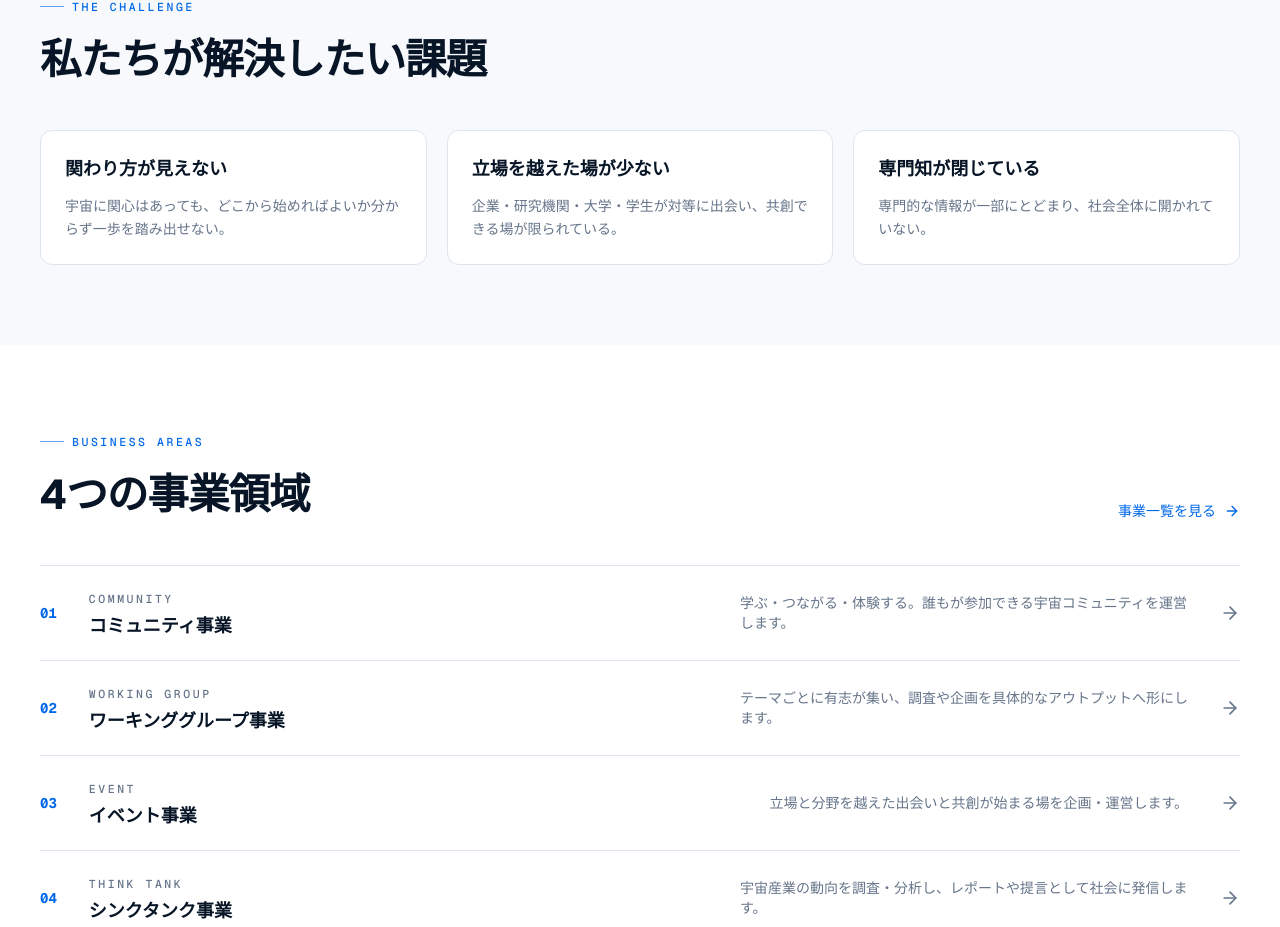
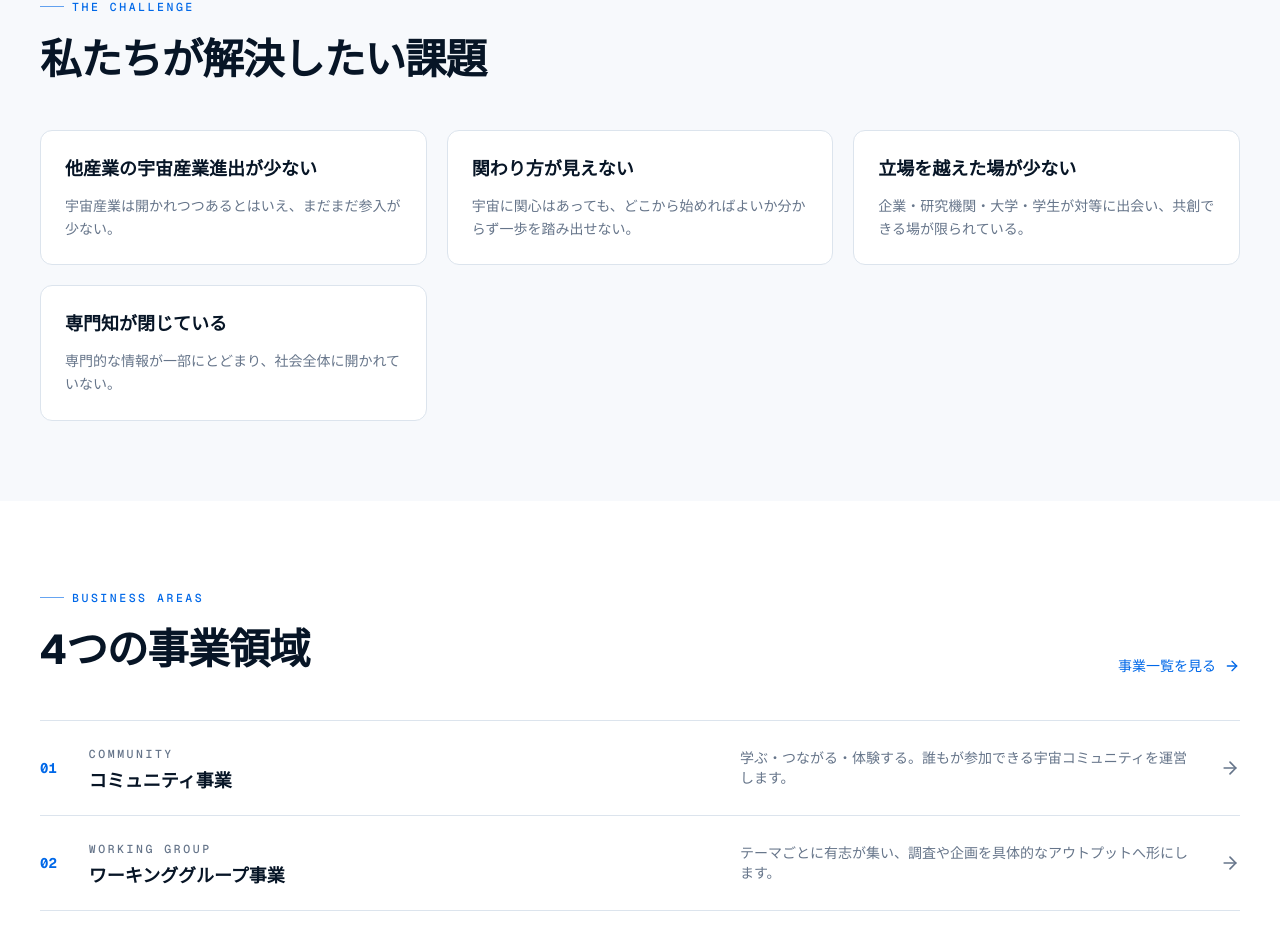
Before and after one commit to FSIFofficial/FSIF, a Next.js app: page /about in a window 1280 px wide. Shown: the part 976-1903 px from the top of the page. Built offline with nearby package versions, Linux system fonts and the light colour scheme; no server answers.

Commit message:
Update page.tsx

```diff
--- a/app/about/page.tsx
+++ b/app/about/page.tsx
@@ -67,6 +67,7 @@ export default function AboutPage() {
           <SectionHeading labelEn="THE CHALLENGE" title="私たちが解決したい課題" />
           <div className="mt-10 grid gap-5 md:grid-cols-3">
             {[
+              { t: '他産業の宇宙産業進出が少ない', d: '宇宙産業は開かれつつあるとはいえ、まだまだ参入が少ない。'},
               { t: '関わり方が見えない', d: '宇宙に関心はあっても、どこから始めればよいか分からず一歩を踏み出せない。' },
               { t: '立場を越えた場が少ない', d: '企業・研究機関・大学・学生が対等に出会い、共創できる場が限られている。' },
               { t: '専門知が閉じている', d: '専門的な情報が一部にとどまり、社会全体に開かれていない。' },
```
